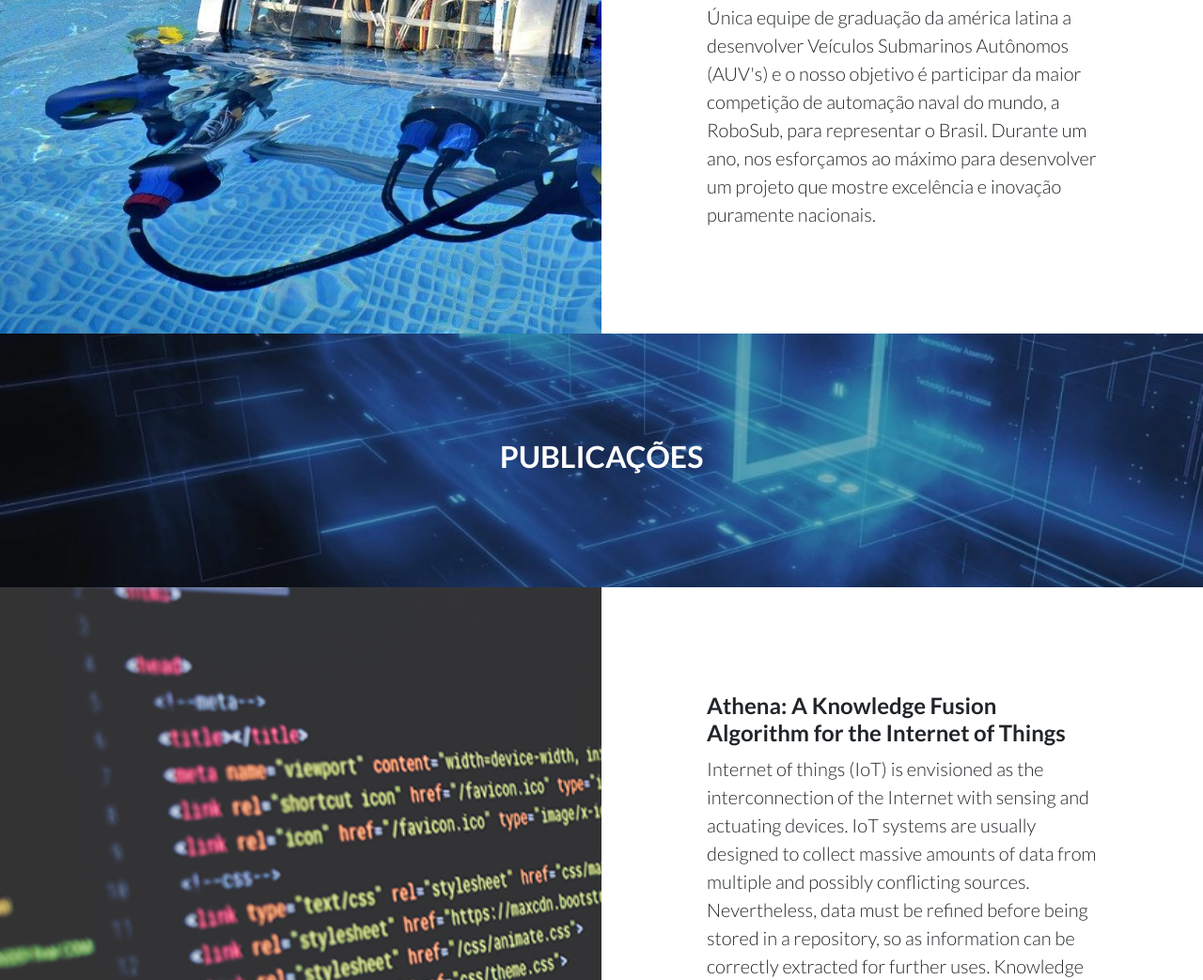
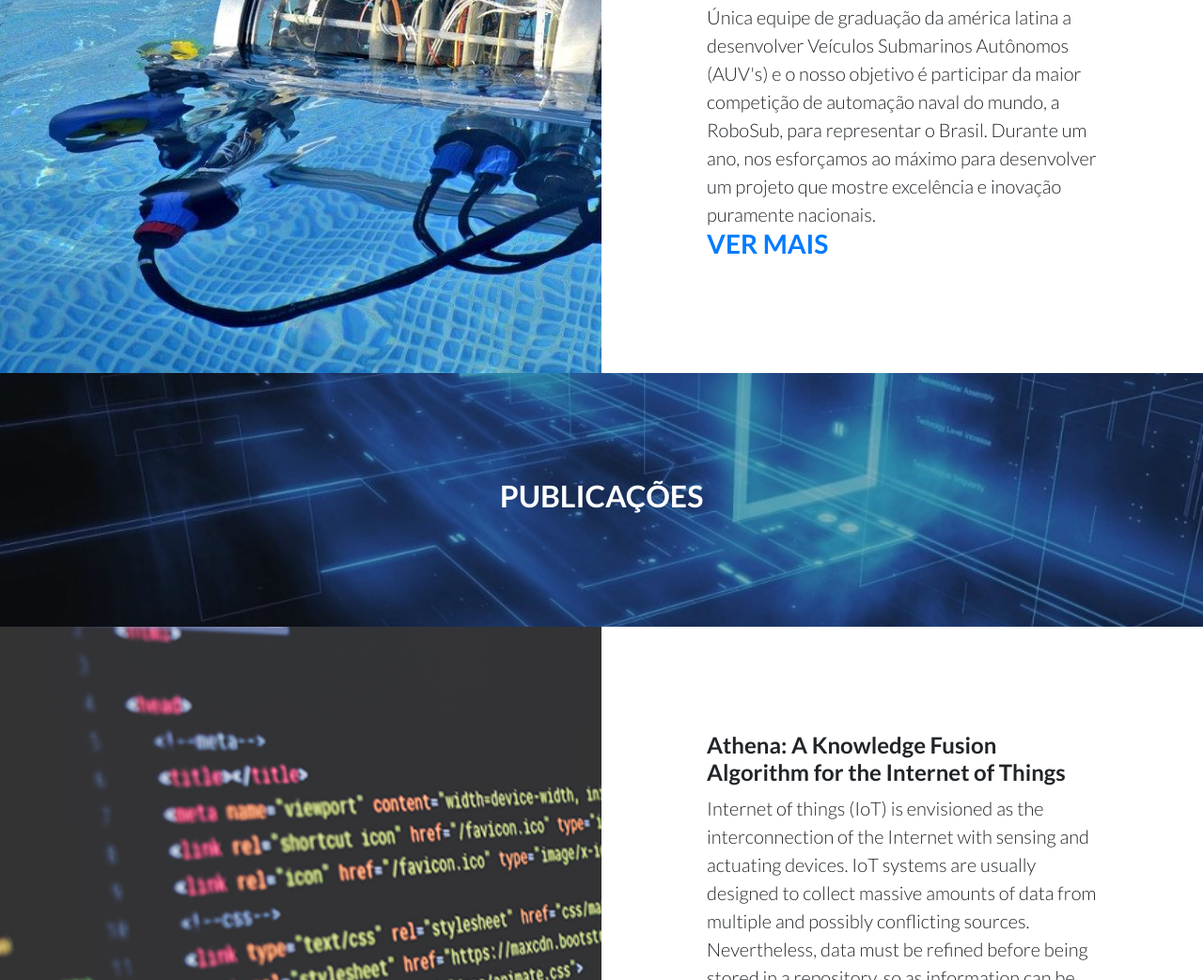
Before and after one commit to labnetufrj/labnet-site, a website: page index.html in a window 1280 px wide. Shown: the part 2481-3524 px from the top of the page at 94% size. Drawn offline with Linux system fonts and the light colour scheme; some icons are missing.

Commit message:
Update index.html

```diff
--- a/index.html
+++ b/index.html
@@ -116,7 +116,8 @@
         <div class="col-lg-6 my-auto showcase-text">
           <h2>UFRJ Nautilus</h2>
           <p class="lead mb-0">Única equipe de graduação da américa latina a desenvolver Veículos Submarinos Autônomos (AUV's) e o nosso objetivo é participar da maior competição de automação naval do mundo, a RoboSub, para representar o Brasil. Durante um ano, nos esforçamos ao máximo para desenvolver um projeto que mostre excelência e inovação puramente nacionais.</p>
-        </div>
+          <h3><a href="https://www.ufrjnautilus.com" target="_blank">VER MAIS</a></h3>
+    </div>
       </div>
   <!--        <div class="row no-gutters">
         <div class="col-lg-6 order-lg-2 text-white showcase-img" style="background-image: url('img/bg-showcase-3.jpg');"></div>
```
